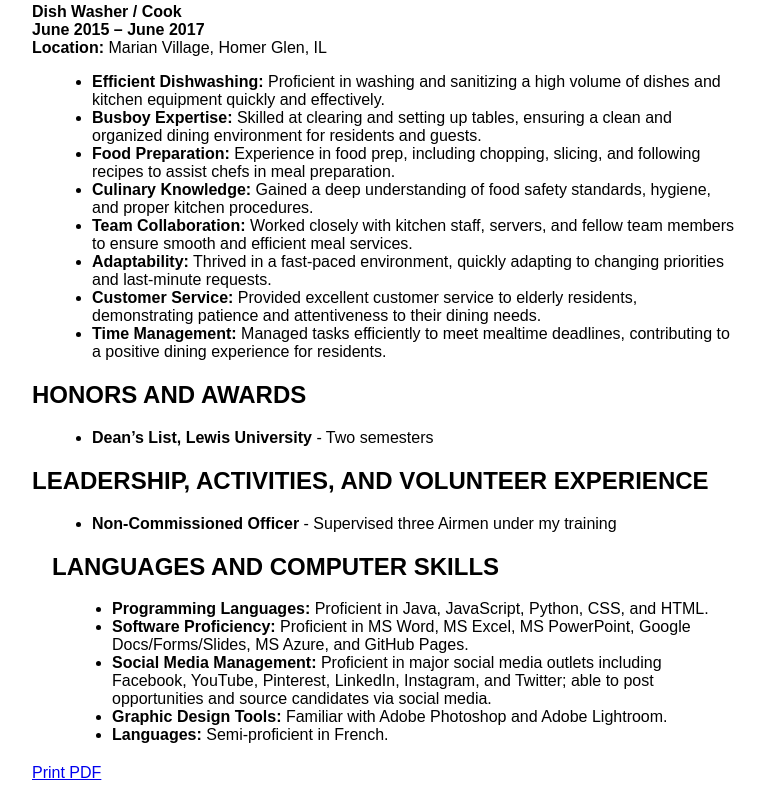
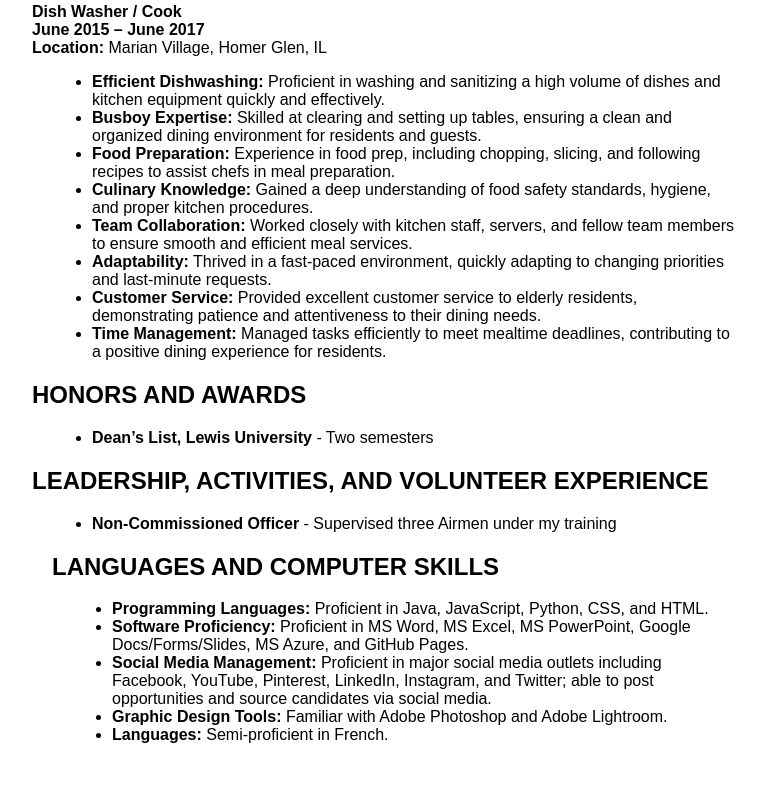
Before and after one commit to gtgallagher129/WebResume, a plain HTML site: page index.html in a window 1280 px wide. Shown: the part 1307-2109 px from the top of the page, without its empty margins (253-1018 px from the left). After the commit the page ends 2071 px from the top, so only its background shows below. Drawn offline with Linux system fonts and the light colour scheme.

Commit message:
Update index.html

```diff
--- a/index.html
+++ b/index.html
@@ -107,6 +107,5 @@
                 <li><strong>Languages:</strong> Semi-proficient in French.</li>
             </ul>
         </section>
-        <a href="GrantGallagherResume.pdf">Print PDF</a>
         </body>
         </html>
```
